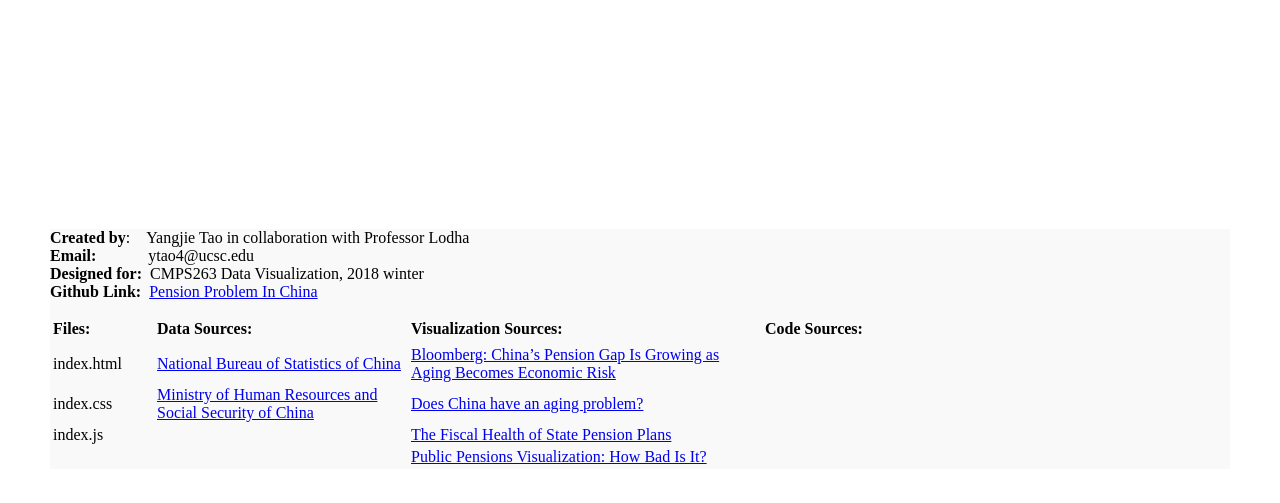
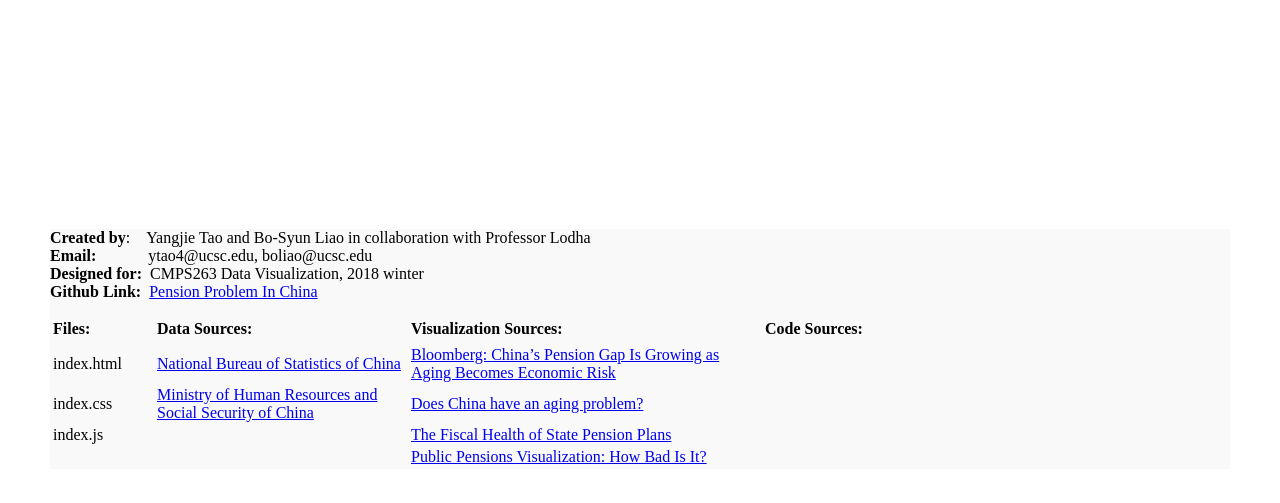
Before and after one commit to HoppipollaTao/Pension_Problem_In_China, a plain HTML site: page index.html in a window 1280 px wide. Shown: the part 137-640 px from the top of the page. Drawn offline with nearby package versions, Linux system fonts and the light colour scheme.

Commit message:
Add another member's info

```diff
--- a/index.html
+++ b/index.html
@@ -15,7 +15,7 @@
         <div style="height: 200px">
         </div>
         <div id='appendix'>
-            <p ><b>Created by</b>: &nbsp;&nbsp;&nbsp;Yangjie Tao in collaboration with Professor Lodha <br><b>Email:</b> &nbsp;&nbsp;&nbsp;&nbsp;&nbsp;&nbsp;&nbsp;&nbsp;&nbsp;&nbsp;&nbsp;&nbsp;ytao4@ucsc.edu <br> <b>Designed for:</b> &nbsp;CMPS263 Data Visualization, 2018 winter<br>
+            <p ><b>Created by</b>: &nbsp;&nbsp;&nbsp;Yangjie Tao and Bo-Syun Liao in collaboration with Professor Lodha <br><b>Email:</b> &nbsp;&nbsp;&nbsp;&nbsp;&nbsp;&nbsp;&nbsp;&nbsp;&nbsp;&nbsp;&nbsp;&nbsp;ytao4@ucsc.edu, boliao@ucsc.edu <br> <b>Designed for:</b> &nbsp;CMPS263 Data Visualization, 2018 winter<br>
                 <b>Github Link:</b>&nbsp;&nbsp;<a href="https://github.com/HoppipollaTao/Pension_Problem_In_China">Pension Problem In China</a>
             </p>
             <table>
```
